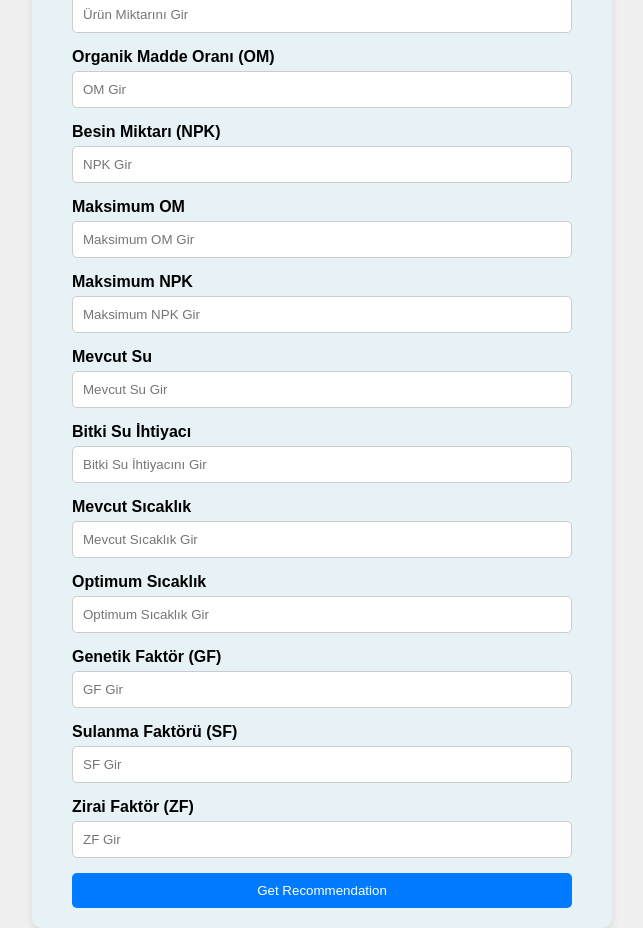
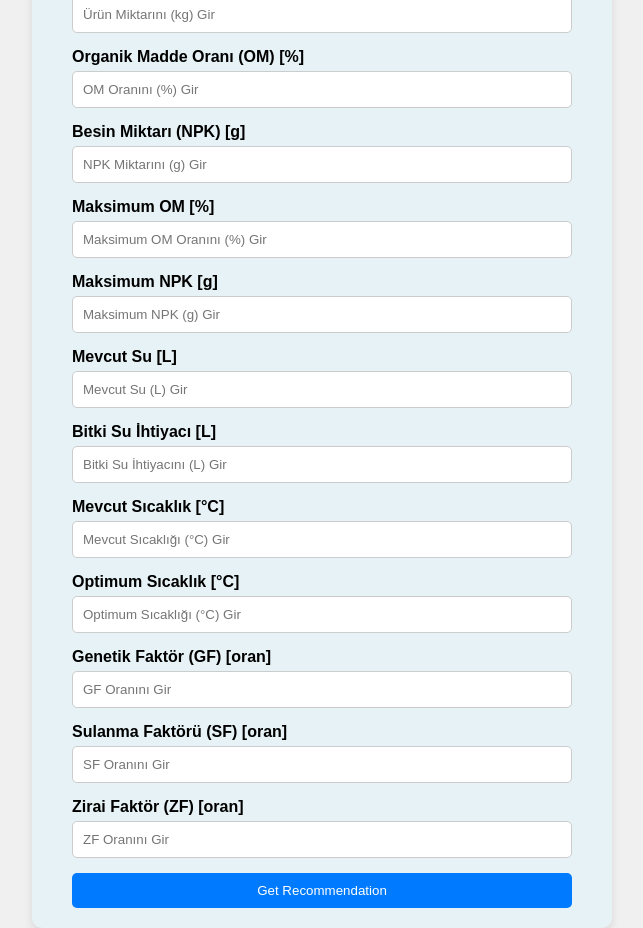
Before and after one commit to ketemizceri/zirAI, a Flask app: page /hasat.html in a window 1280 px wide. Shown: the whole page, without its empty margins (318-961 px from the left). Run offline with Flask 3, Linux system fonts and the light colour scheme; parts of the project's set-up code (start-up, migrations or seed data) failed here and were passed over.

Commit message:
Update hasat.html

```diff
--- a/templates/hasat.html
+++ b/templates/hasat.html
@@ -71,41 +71,41 @@
     <div class="container">
         <h1>Hasat Tahmini 🌱</h1>
         <form method="POST">
-            <label for="um">Ürün Miktarı (UM)</label>
-            <input type="text" id="um" name="um" placeholder="Ürün Miktarını Gir">
+            <label for="um">Ürün Miktarı (UM) [kg]</label>
+            <input type="text" id="um" name="um" placeholder="Ürün Miktarını (kg) Gir">
 
-            <label for="om">Organik Madde Oranı (OM)</label>
-            <input type="text" id="om" name="om" placeholder="OM Gir">
+            <label for="om">Organik Madde Oranı (OM) [%]</label>
+            <input type="text" id="om" name="om" placeholder="OM Oranını (%) Gir">
 
-            <label for="npk">Besin Miktarı (NPK)</label>
-            <input type="text" id="npk" name="npk" placeholder="NPK Gir">
+            <label for="npk">Besin Miktarı (NPK) [g]</label>
+            <input type="text" id="npk" name="npk" placeholder="NPK Miktarını (g) Gir">
 
-            <label for="max_om">Maksimum OM</label>
-            <input type="text" id="max_om" name="max_om" placeholder="Maksimum OM Gir">
+            <label for="max_om">Maksimum OM [%]</label>
+            <input type="text" id="max_om" name="max_om" placeholder="Maksimum OM Oranını (%) Gir">
 
-            <label for="max_npk">Maksimum NPK</label>
-            <input type="text" id="max_npk" name="max_npk" placeholder="Maksimum NPK Gir">
+            <label for="max_npk">Maksimum NPK [g]</label>
+            <input type="text" id="max_npk" name="max_npk" placeholder="Maksimum NPK (g) Gir">
 
-            <label for="mevcut_su">Mevcut Su</label>
-            <input type="text" id="mevcut_su" name="mevcut_su" placeholder="Mevcut Su Gir">
+            <label for="mevcut_su">Mevcut Su [L]</label>
+            <input type="text" id="mevcut_su" name="mevcut_su" placeholder="Mevcut Su (L) Gir">
 
-            <label for="bitki_su_ihtiyaci">Bitki Su İhtiyacı</label>
-            <input type="text" id="bitki_su_ihtiyaci" name="bitki_su_ihtiyaci" placeholder="Bitki Su İhtiyacını Gir">
+            <label for="bitki_su_ihtiyaci">Bitki Su İhtiyacı [L]</label>
+            <input type="text" id="bitki_su_ihtiyaci" name="bitki_su_ihtiyaci" placeholder="Bitki Su İhtiyacını (L) Gir">
 
-            <label for="mevcut_sicaklik">Mevcut Sıcaklık</label>
-            <input type="text" id="mevcut_sicaklik" name="mevcut_sicaklik" placeholder="Mevcut Sıcaklık Gir">
+            <label for="mevcut_sicaklik">Mevcut Sıcaklık [°C]</label>
+            <input type="text" id="mevcut_sicaklik" name="mevcut_sicaklik" placeholder="Mevcut Sıcaklığı (°C) Gir">
 
-            <label for="optimum_sicaklik">Optimum Sıcaklık</label>
-            <input type="text" id="optimum_sicaklik" name="optimum_sicaklik" placeholder="Optimum Sıcaklık Gir">
+            <label for="optimum_sicaklik">Optimum Sıcaklık [°C]</label>
+            <input type="text" id="optimum_sicaklik" name="optimum_sicaklik" placeholder="Optimum Sıcaklığı (°C) Gir">
 
-            <label for="gf">Genetik Faktör (GF)</label>
-            <input type="text" id="gf" name="gf" placeholder="GF Gir">
+            <label for="gf">Genetik Faktör (GF) [oran]</label>
+            <input type="text" id="gf" name="gf" placeholder="GF Oranını Gir">
 
-            <label for="sf">Sulanma Faktörü (SF)</label>
-            <input type="text" id="sf" name="sf" placeholder="SF Gir">
+            <label for="sf">Sulanma Faktörü (SF) [oran]</label>
+            <input type="text" id="sf" name="sf" placeholder="SF Oranını Gir">
 
-            <label for="zf">Zirai Faktör (ZF)</label>
-            <input type="text" id="zf" name="zf" placeholder="ZF Gir">
+            <label for="zf">Zirai Faktör (ZF) [oran]</label>
+            <input type="text" id="zf" name="zf" placeholder="ZF Oranını Gir">
 
             <button type="submit">Get Recommendation</button>
         </form>
```
